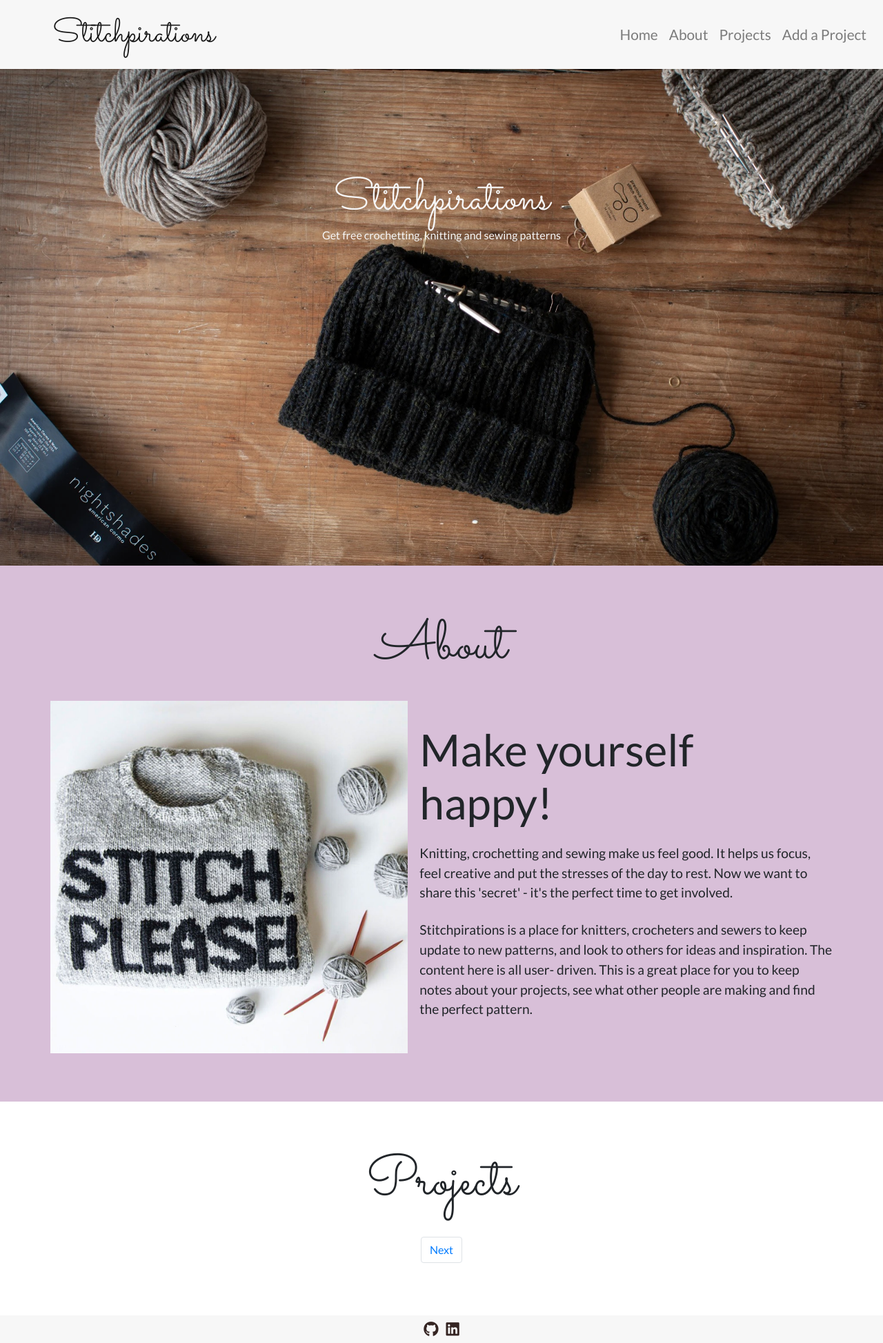
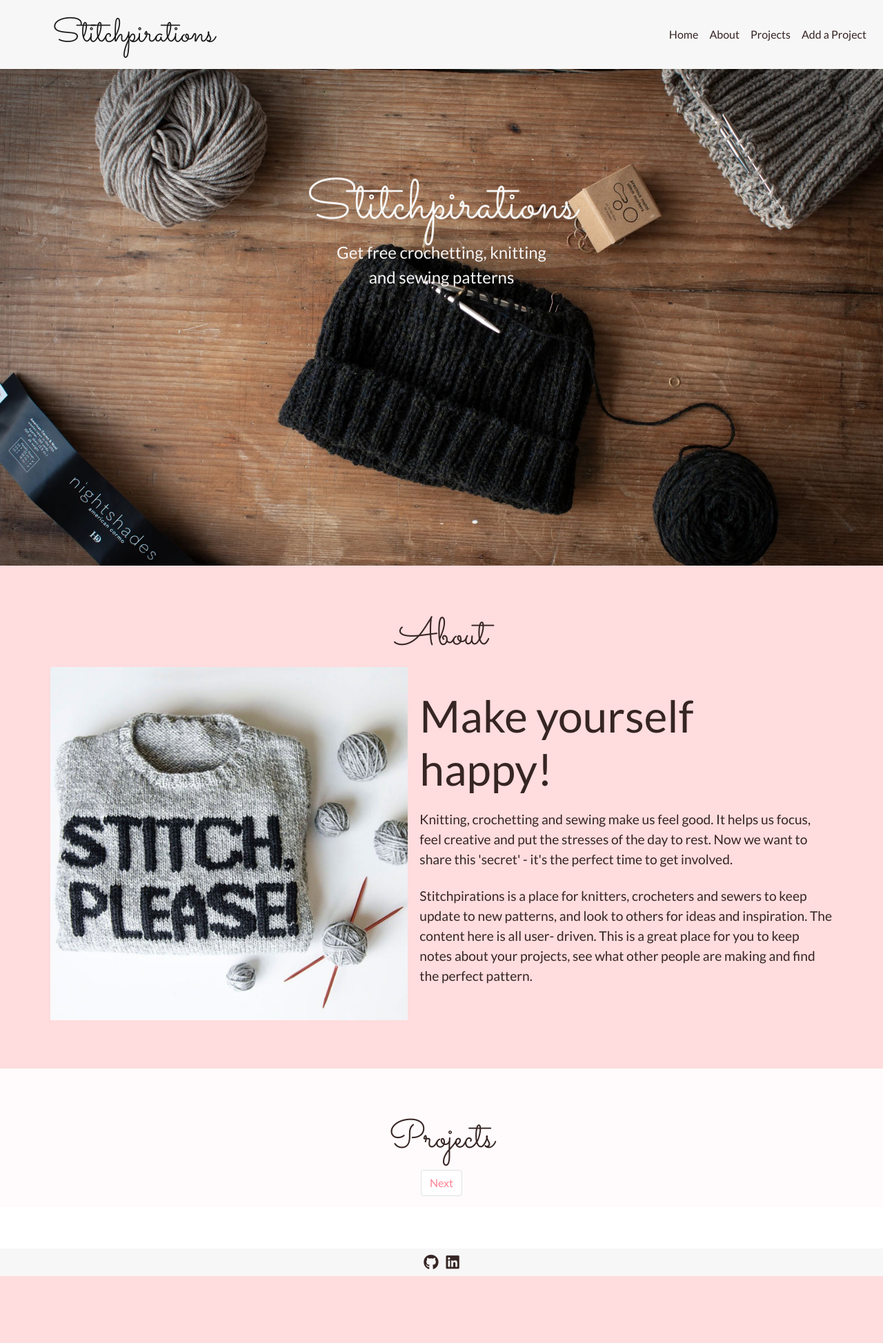
Before and after one commit to elisamunoz/docu-llamas, a Flask app: page / in a window 1280 px wide. Shown: the whole page at 69% size. After the commit the page ends 1850 px from the top, so only its background shows below. Run offline with Flask 2, Linux system fonts and the light colour scheme; data that the repository does not hold is empty; some libraries are stand-ins or nearby versions.

Commit message:
changed colors to the site

```diff
--- a/app.py
+++ b/app.py
@@ -149,16 +149,16 @@ def delete_pattern(pattern_id):
         return render_template('404.html')
 
 
-if __name__ == '__main__':
+# if __name__ == '__main__':
+#     app.run(
+#         host=os.environ.get("IP"),
+#         port=int(os.environ.get("PORT")),
+#         debug=False
+#     )
+
+if __name__ == '__main__': #to run locally
     app.run(
-        host=os.environ.get("IP"),
-        port=int(os.environ.get("PORT")),
-        debug=False
+        # host='http://127.0.0.1',
+        port=8080,
+        debug=True
     )
-
-# if __name__ == '__main__': #to run locally
-#     app.run(
-#         # host='http://127.0.0.1',
-#         port=8080,
-#         debug=True
-#     )
--- a/static/css/desktop.css
+++ b/static/css/desktop.css
@@ -29,7 +29,7 @@
   }
 
   .patterns {
-      width: 60%;
+    max-width: 900px;
   }
 
   .add-edit-pattern__form {
--- a/static/css/style.css
+++ b/static/css/style.css
@@ -1,3 +1,16 @@
+:root {
+  --color-main: #ff8093;
+  --color-main-light: #ffdcdd;
+}
+/*
+  #352523;
+  #f7f7f7;
+  #ff8093;
+  #ffdcdd;
+  rgba(255, 220, 221, 0.56); form */
+
+
+
 /** General paddings, margins, styles **/
 *,
 a:hover {
@@ -9,6 +22,7 @@ html {
 height: 100%;
 font-family: 'Lato', sans-serif;
 text-align: justify;
+color: #352523;
 }
 
 .site-content {
@@ -16,8 +30,15 @@ text-align: justify;
   min-height: calc(100vh - 40px);
 }
 
+a {
+  color: #352523;
+}
+
+a:hover {
+  color: var(--color-main);
+}
+
 .background-image {
-  min-height: calc(100vh - 140px);
   width: 100%;
   display: block;
   background-size: cover;
@@ -42,7 +63,7 @@ text-align: justify;
   font-size: 3em;
   margin: 0;
   padding-top: 70px;
-  padding-bottom: 30px;
+  padding-bottom: 10px;
   font-family: 'Sacramento', cursive;
 }
 
@@ -70,9 +91,12 @@ position: fixed;
   font-size: 2.7em;
 }
 
+.navbar-light .navbar-toggler {
+  border-color: #f7f7f7;
+}
+
 .navbar-nav {
   margin-left: auto;
-  font-size: 1.3em;
 }
 
 .navbar-small {
@@ -83,13 +107,12 @@ min-height: 60px;
   font-size: 2em;
 }
 
-.nav-link {
+.navbar-light .navbar-nav .nav-link {
 color: #352523;
 }
 
-.nav-link:hover {
-font-weight: 700;
-color: #2a201f;
+.navbar-light .navbar-nav .nav-link:focus, .navbar-light .navbar-nav .nav-link:hover {
+color: var(--color-main);
 }
 
 /* Home */
@@ -128,7 +151,7 @@ color: #2a201f;
 
 /* About */
 .about {
-  background-color: thistle;
+  background-color:#ffdcdd;
 }
 
 .about-row {
@@ -163,19 +186,8 @@ color: #2a201f;
 }
 
 /* Patterns in main page */
-
-.projects__search-by {
-  padding: 30px 0;
-  text-align: center;
-}
-
-.projects__search-by__search{
-  padding-bottom: 30px;
-}
-
-.projects__search-by__form  {
- margin: auto;
- width: 60%;
+.projects {
+  background-color: #ffdcdd1c;
 }
 
 .card{
@@ -251,6 +264,34 @@ bottom: 20px;
 text-decoration: none;
 }
 
+.patterns {
+  background-color: #ffdcdd1c;
+}
+
+/* Pagination */
+.nav-center {
+  margin: auto;
+}
+
+.page-link {
+  color: var(--color-main);
+}
+
+.page-item.active .page-link {
+  background-color: var(--color-main);
+  border-color: var(--color-main);
+}
+
+.page-link:hover {
+  color:  #352523;
+  background-color:  #f7f7f7;
+  border-color:  #f7f7f7;
+}
+
+.page-link:focus {
+  box-shadow: 0 0 0 0.2rem rgba(255, 220, 221, 0.56)
+}
+
 /* Get pattern*/
 
 .patterns {
--- a/static/css/tablet.css
+++ b/static/css/tablet.css
@@ -8,10 +8,16 @@
     font-size: 2em;
   }
   .section__title {
+    font-size: 3.5em;
+  }
+  .home__title h1 {
     font-size: 5em;
   }
-  .home__title h1 {
-    font-size: 4em;
+
+  .home__title p {
+    font-size: 1.5em;
+    max-width: 450px;
+    margin: auto;
   }
 
   .about-container{
```
Also changed, not shown: other parts of static/css/style.css (+29 -19 lines). Lines whose indentation alone changed are shown as unchanged.
